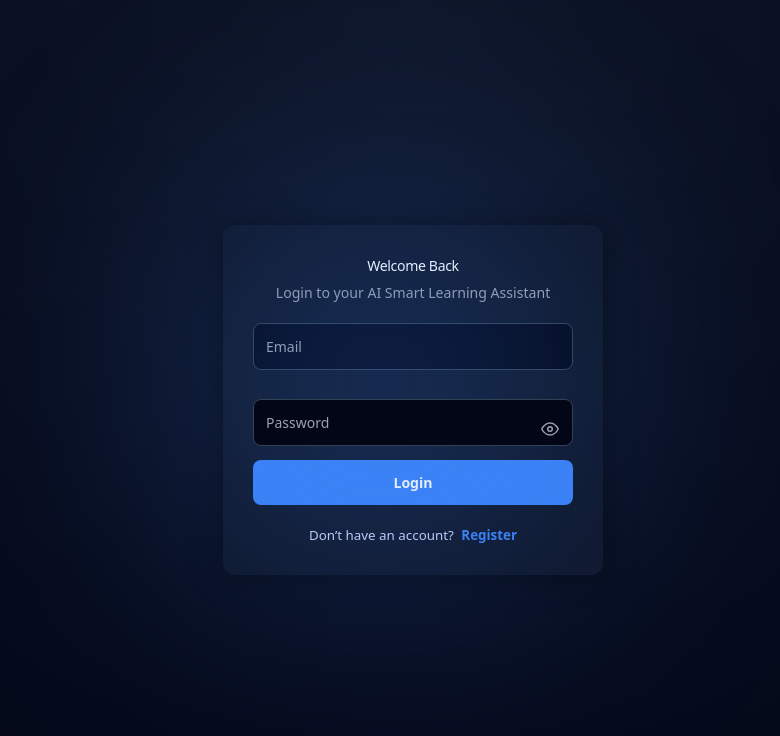
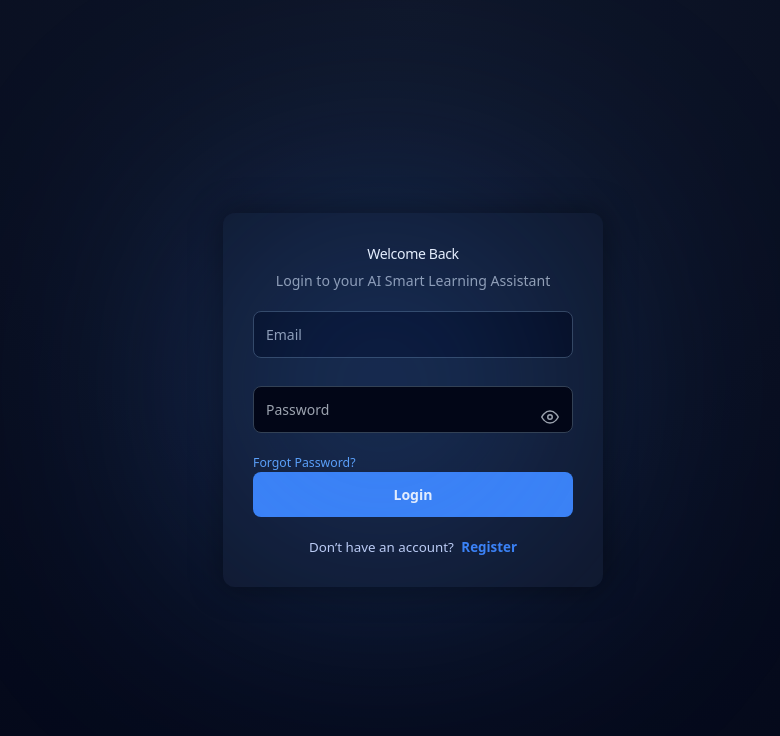
Before and after one commit to ArpitUniyal/learnhub, a React (Create React App) app in the folder client/: page /login in a window 1280 px wide. Shown: the top 736 px of the page, without its empty margins (227-1007 px from the left). Built offline with nearby package versions, Linux system fonts and the light colour scheme; no server answers.

Commit message:
Add 'Forgot Password?' link to Login page
Added a link to the 'Forgot Password?' page for user convenience.

```diff
--- a/client/src/pages/Login.jsx
+++ b/client/src/pages/Login.jsx
@@ -81,6 +81,15 @@ navigate("/dashboard");
   </span>
 </div>
 
+<p className="mt-2 text-sm">
+  <Link
+    to="/forgot-password"
+    className="text-blue-400 hover:text-blue-300"
+  >
+    Forgot Password?
+  </Link>
+</p>
+
 
           {/* ✅ SUBMIT BUTTON INSIDE FORM */}
           <button type="submit">Login</button>
```
